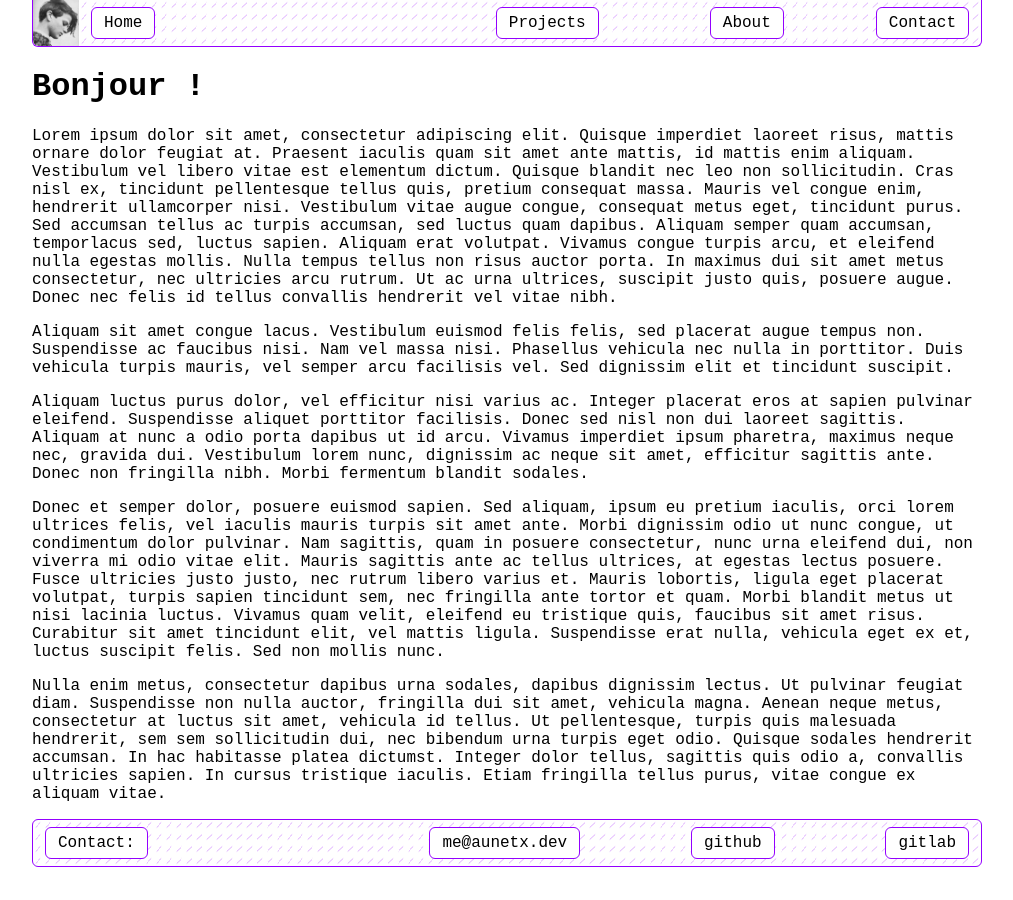
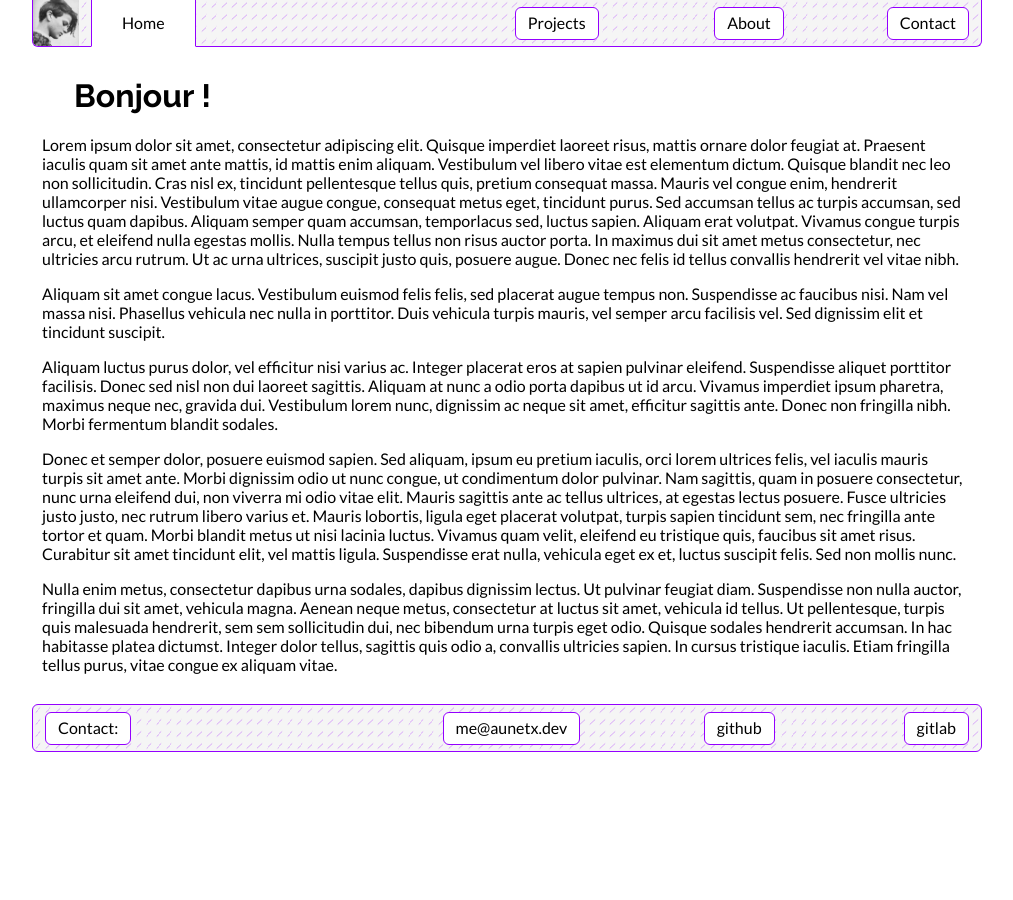
Before and after one commit to aunetx/aunetx.github.io, a Jekyll site: the page built from index.md, in a window 1280 px wide. Shown: the whole page, without its empty margins (133-1146 px from the left). Built offline with Jekyll 4.4.1, drawn with Linux system fonts in a browser that asks for light colours.

Commit message:
Update nav and footer, defaulted to md

```diff
--- a/_layouts/default.html
+++ b/_layouts/default.html
@@ -5,16 +5,24 @@
     <title>{{ page.title }}</title>
     <link rel="stylesheet" type="text/css" href="/css/main.css">
     <link rel="shortcut icon" type="image/jpg" href="/data/favicon.jpg">
+    <link rel="preconnect" href="https://fonts.googleapis.com">
+    <link rel="preconnect" href="https://fonts.gstatic.com" crossorigin>
+    <link
+        href="https://fonts.googleapis.com/css2?family=Lato:ital,wght@0,400;0,700;1,400;1,700&family=Raleway:ital,wght@0,400;0,700;1,400;1,700&display=swap"
+        rel="stylesheet">
+    <script src="/js/main.js"></script>
 </head>
 
 <body>
     <nav class="n_f">
-        <img src="/data/favicon.jpg" id="profile-img">
+        <a href="https://en.wikipedia.org/wiki/Sophie_Scholl"><img src="/data/favicon.jpg" id="profile-img"></a>
         <ul>
-            <li><a href="/"><span>Home</span></a></li>
-            <li><a href="/projects"><span>Projects</span></a></li>
-            <li><a href="/"><span>About</span></a></li>
-            <li><a href="/"><span>Contact</span></a></li>
+            <li><a href="/" {% if page.dir=="/" %} id="current-page" {% endif %}><span>Home</span></a></li>
+            <li><a href="/projects/" {% if page.dir=="/projects/" %} id="current-page" {% endif
+                    %}><span>Projects</span></a></li>
+            <li><a href="/about/" {% if page.dir=="/about/" %} id="current-page" {% endif %}><span>About</span></a></li>
+            <li><a href="/contact/" {% if page.dir=="/contact/" %} id="current-page" {% endif
+                    %}><span>Contact</span></a></li>
         </ul>
     </nav>
     <div class="container">
--- a/css/main.css
+++ b/css/main.css
@@ -1,5 +1,5 @@
 body {
-    font-family: 'Courier New', Courier, monospace;
+    font-family: 'Lato', sans-serif;
     margin: auto;
     width: 80%;
     max-width: 950px;
@@ -8,6 +8,7 @@
 .n_f {
     display: flex;
     height: 46px;
+    background-color: whitesmoke;
     border: .5px solid #9400ff;
     border-radius: 6px;
 }
@@ -18,10 +19,21 @@
     border-top: none !important;
 }
 
+footer.full-height-taken {
+    border-bottom-left-radius: 0 !important;
+    border-bottom-right-radius: 0 !important;
+    border-bottom: none !important;
+}
+
 #profile-img {
     width: 46px;
     height: 46px;
-    border-bottom-left-radius: 6px;
+    border-bottom-left-radius: 5.5px;
+    transition-duration: .2s;
+}
+
+#profile-img:hover {
+    opacity: 0.8;
 }
 
 .n_f ul {
@@ -56,12 +68,14 @@
 }
 
 .n_f ul li span {
-    transition-duration: .3s;
+    transition-duration: .2s;
     border: .5px solid #9400ff;
     background-color: white;
-    padding: 6px 12px;
+    padding: 5px 12px 7px 12px;
     border-radius: 6px;
     width: 100%;
+    height: 18.5px;
+    vertical-align: 2px;
 }
 
 nav a, footer a {
@@ -69,7 +83,32 @@
     text-decoration: none;
 }
 
-.n_f ul li:not(:first-child) span:hover {
-    background-color: #9400ff08;
-    border-color: #9400ff08;
+#current-page:not(.hide-current-page) span {
+    padding: 13px 30px 14.3px 30px;
+    border-top-color: white;
+    border-bottom-color: white;
+    border-radius: 0;
 }
+
+.n_f ul li span:hover {
+    border-top-color: white;
+    border-bottom-color: white;
+    border-radius: 0;
+}
+
+nav ul li span:hover {
+    padding: 13px 30px 14.3px 30px;
+}
+
+footer ul li span:hover {
+    padding: 12.3px 30px 14.5px 30px;
+}
+
+.container {
+    margin: 30px 10px;
+}
+
+h1 {
+    font-family: 'Raleway', sans-serif;
+    padding-left: 1em;
+}
--- a/index.html
+++ /dev/null
@@ -1,46 +0,0 @@
----
-layout: default
-title: aunetx — Aurélien Hamy
----
-
-<h1>Bonjour !</h1>
-<p>
-    Lorem ipsum dolor sit amet, consectetur adipiscing elit. Quisque imperdiet laoreet risus, mattis ornare dolor
-    feugiat at. Praesent iaculis quam sit amet ante mattis, id mattis enim aliquam. Vestibulum vel libero vitae est
-    elementum dictum. Quisque blandit nec leo non sollicitudin. Cras nisl ex, tincidunt pellentesque tellus quis,
-    pretium consequat massa. Mauris vel congue enim, hendrerit ullamcorper nisi. Vestibulum vitae augue congue,
-    consequat metus eget, tincidunt purus. Sed accumsan tellus ac turpis accumsan, sed luctus quam dapibus. Aliquam
-    semper quam accumsan, temporlacus sed, luctus sapien. Aliquam erat volutpat. Vivamus congue turpis arcu, et eleifend
-    nulla egestas mollis. Nulla tempus tellus non risus auctor porta. In maximus dui sit amet metus consectetur, nec
-    ultricies arcu rutrum. Ut ac urna ultrices, suscipit justo quis, posuere augue. Donec nec felis id tellus convallis
-    hendrerit vel vitae nibh.
-</p>
-<p>
-    Aliquam sit amet congue lacus. Vestibulum euismod felis felis, sed placerat augue tempus non. Suspendisse ac
-    faucibus nisi. Nam vel massa nisi. Phasellus vehicula nec nulla in porttitor. Duis vehicula turpis mauris, vel
-    semper arcu facilisis vel. Sed dignissim elit et tincidunt suscipit.
-</p>
-<p>
-    Aliquam luctus purus dolor, vel efficitur nisi varius ac. Integer placerat eros at sapien pulvinar eleifend.
-    Suspendisse aliquet porttitor facilisis. Donec sed nisl non dui laoreet sagittis. Aliquam at nunc a odio porta
-    dapibus ut id arcu. Vivamus imperdiet ipsum pharetra, maximus neque nec, gravida dui. Vestibulum lorem nunc,
-    dignissim ac neque sit amet, efficitur sagittis ante. Donec non fringilla nibh. Morbi fermentum blandit sodales.
-</p>
-<p>
-    Donec et semper dolor, posuere euismod sapien. Sed aliquam, ipsum eu pretium iaculis, orci lorem ultrices felis, vel
-    iaculis mauris turpis sit amet ante. Morbi dignissim odio ut nunc congue, ut condimentum dolor pulvinar. Nam
-    sagittis, quam in posuere consectetur, nunc urna eleifend dui, non viverra mi odio vitae elit. Mauris sagittis ante
-    ac tellus ultrices, at egestas lectus posuere. Fusce ultricies justo justo, nec rutrum libero varius et. Mauris
-    lobortis, ligula eget placerat volutpat, turpis sapien tincidunt sem, nec fringilla ante tortor et quam. Morbi
-    blandit metus ut nisi lacinia luctus. Vivamus quam velit, eleifend eu tristique quis, faucibus sit amet risus.
-    Curabitur sit amet tincidunt elit, vel mattis ligula. Suspendisse erat nulla, vehicula eget ex et, luctus suscipit
-    felis. Sed non mollis nunc.
-</p>
-<p>
-    Nulla enim metus, consectetur dapibus urna sodales, dapibus dignissim lectus. Ut pulvinar feugiat diam. Suspendisse
-    non nulla auctor, fringilla dui sit amet, vehicula magna. Aenean neque metus, consectetur at luctus sit amet,
-    vehicula id tellus. Ut pellentesque, turpis quis malesuada hendrerit, sem sem sollicitudin dui, nec bibendum urna
-    turpis eget odio. Quisque sodales hendrerit accumsan. In hac habitasse platea dictumst. Integer dolor tellus,
-    sagittis quis odio a, convallis ultricies sapien. In cursus tristique iaculis. Etiam fringilla tellus purus, vitae
-    congue ex aliquam vitae.
-</p>
--- /dev/null
+++ b/js/main.js
@@ -0,0 +1,33 @@
+"use strict";
+
+function check_current_page_id() {
+    let current_page = document.getElementById("current-page");
+    let link_list = document.getElementsByTagName('nav')[0].getElementsByTagName('li');
+    for (let link of link_list) {
+        let a = link.getElementsByTagName('a')[0]
+        if (a != current_page) {
+            a.onmouseover = () => {
+                current_page.className = "hide-current-page";
+            };
+            a.onmouseleave = () => {
+                current_page.className = "";
+            };
+        }
+    }
+}
+
+function check_full_height_taken() {
+    let footer = document.getElementsByTagName("footer")[0];
+    window.onresize = () => {
+        if (document.body.offsetHeight >= window.innerHeight) {
+            footer.className = "n_f full-height-taken"
+        } else {
+            footer.className = "n_f"
+        }
+    }
+}
+
+window.onload = function () {
+    check_current_page_id();
+    check_full_height_taken();
+}
```
Also changed, not shown: index.md (added, +41 -0 lines), projects/index.html (deleted, +0 -17 lines), projects/index.md (added, +16 -0 lines).
